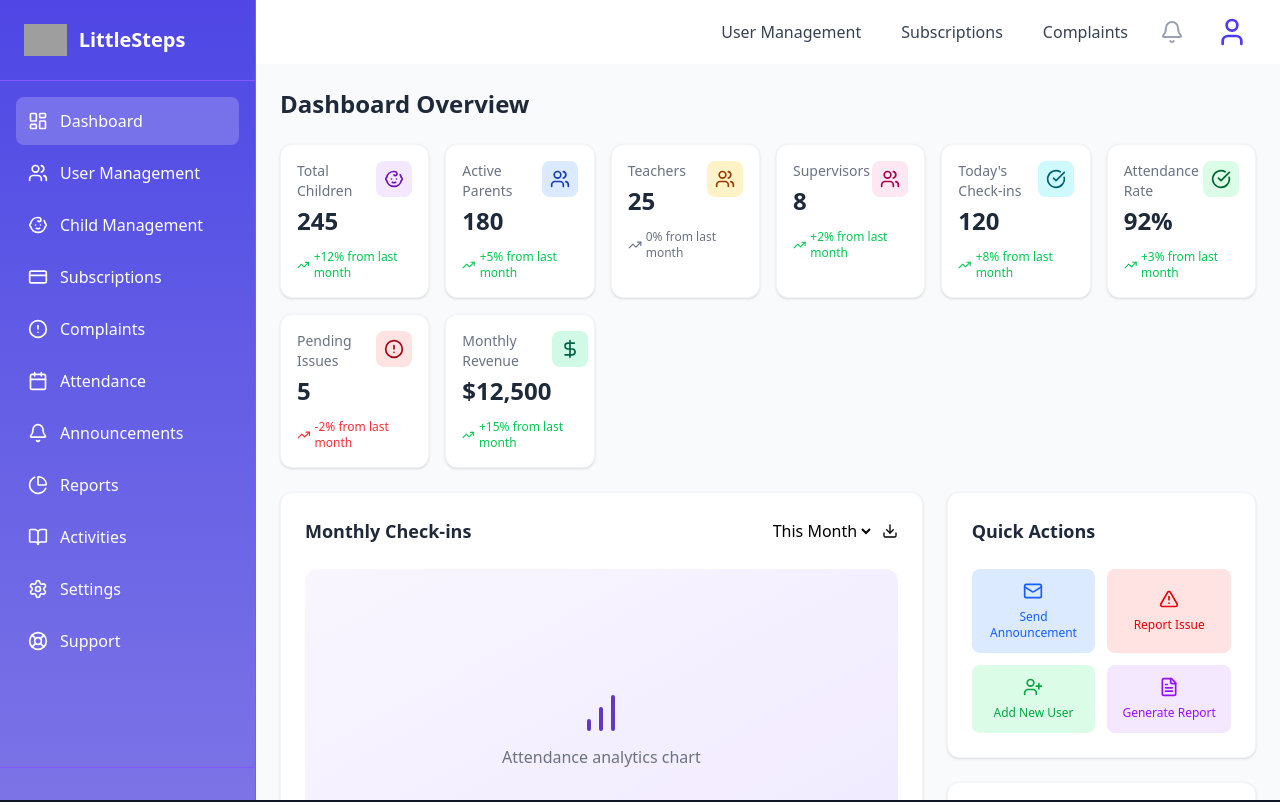
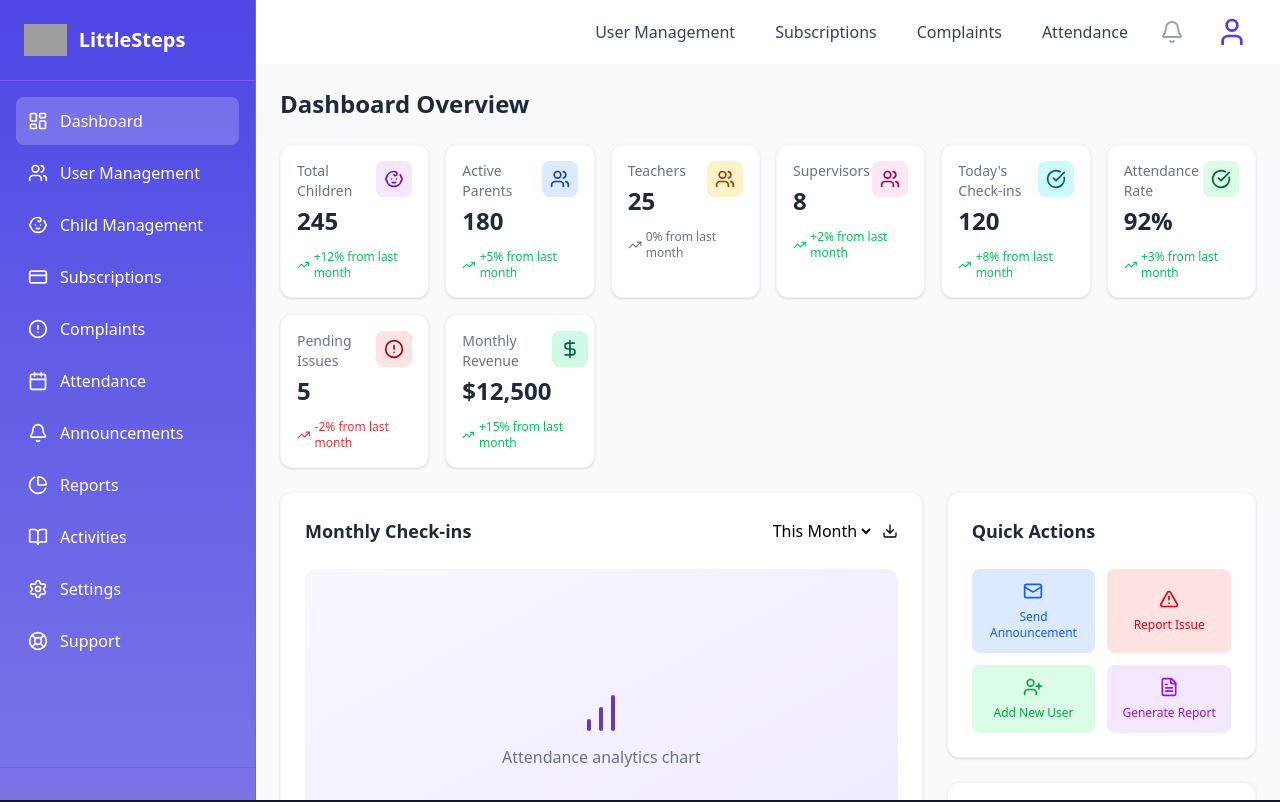
Before and after one commit to LittleSteps2025/LittleSteps-web_frontend, a React (Vite) app: page /admin in a window 1280 px wide. Shown: the top 802 px of the page. Built offline with nearby package versions, Linux system fonts and the light colour scheme; sample sign-in values are in the browser's storage; grey boxes are pictures that could not be loaded.

Commit message:
attendnce

```diff
--- a/src/App.tsx
+++ b/src/App.tsx
@@ -13,6 +13,8 @@ import AdminDashboard from './views/admin/Dashboard'; // Your admin dashboard co
 import SupervisorDashboard from './views/supervisor/Dashboard'; // Your supervisor dashboard component
 import UserManagement from './views/admin/UserManagement';
 import SubscriptionsManagement from './views/admin/SubscriptionsManagement';
+import ComplaintsManagement from './views/admin/ComplaintsManagement';
+import AttendanceManagement from './views/admin/AttendanceManagement';
 
 function App() {
   return (
@@ -40,6 +42,8 @@ function App() {
             {/* Add more admin sub-routes here */}
             <Route path="users" element={<UserManagement />} />
             <Route path="subscriptions" element={<SubscriptionsManagement />} />
+            <Route path="complaints" element={<ComplaintsManagement />} />
+            <Route path="attendance" element={<AttendanceManagement />} />
           </Route>
 
           {/* Protected supervisor routes with supervisor layout */}
--- a/src/views/admin/AttendanceManagement.tsx
+++ b/src/views/admin/AttendanceManagement.tsx
@@ -1,8 +1,8 @@
 import { useState } from 'react';
 import {
-  Calendar, Clock, User, UserCheck, UserX, Users, CheckCircle, XCircle,
+  Calendar, Clock, User, UserCheck, Users, CheckCircle, XCircle,
   ChevronDown, ChevronUp, Search, Filter, Download, Plus, MoreVertical,
-  ArrowLeft, ArrowRight, ClipboardList, Clock as ClockIcon
+  ArrowLeft, ArrowRight, ClipboardList, Clock as ClockIcon, Shield, X
 } from 'lucide-react';
 
 type AttendanceRecord = {
--- a/src/views/auth/Login.tsx
+++ b/src/views/auth/Login.tsx
@@ -10,7 +10,7 @@ const Login: React.FC = () => {
   const [isLoading, setIsLoading] = useState(false);
   const [email, setEmail] = useState('');
   const [password, setPassword] = useState('');
-  const [rememberMe, setRememberMe] = useState(false);
+  const [rememberMe, setRemremberMe] = useState(false);
   const [error, setError] = useState('');
   const { login } = useAuth();
   const navigate = useNavigate();
--- a/src/views/components/navbar/AdminNavbar.tsx
+++ b/src/views/components/navbar/AdminNavbar.tsx
@@ -38,6 +38,12 @@ const AdminNavbar = () => {
               >
                 Complaints
               </Link>
+              <Link
+                to="/admin/attendance"
+                className="text-gray-700 hover:text-indigo-600 font-medium px-3 py-2 rounded transition-colors"
+              >
+                Attendance
+              </Link>
               <button className="bg-white p-1 rounded-full text-gray-400 hover:text-gray-500 focus:outline-none focus:ring-2 focus:ring-offset-2 focus:ring-indigo-500">
                 <span className="sr-only">View notifications</span>
                 <Bell className="h-6 w-6" />
```
